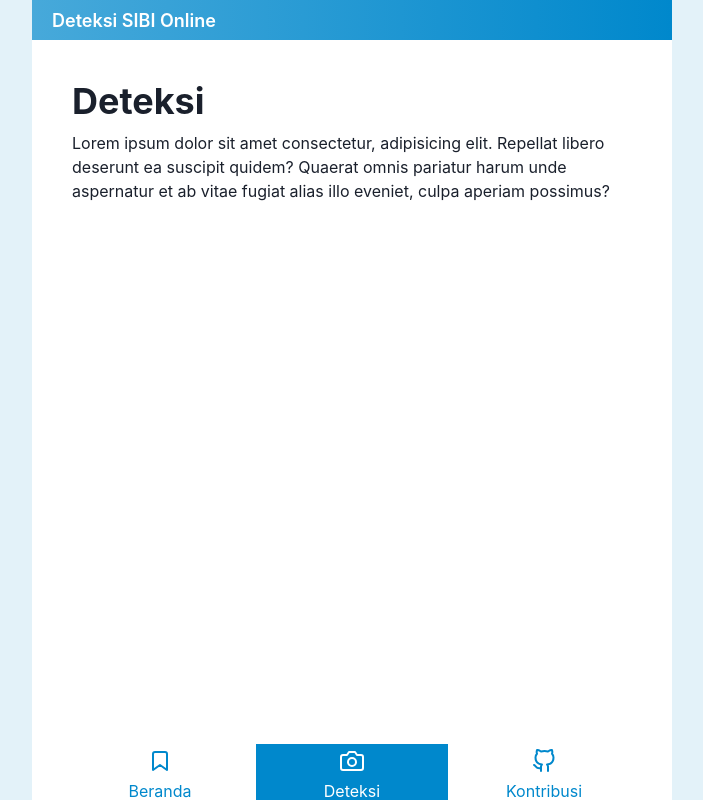
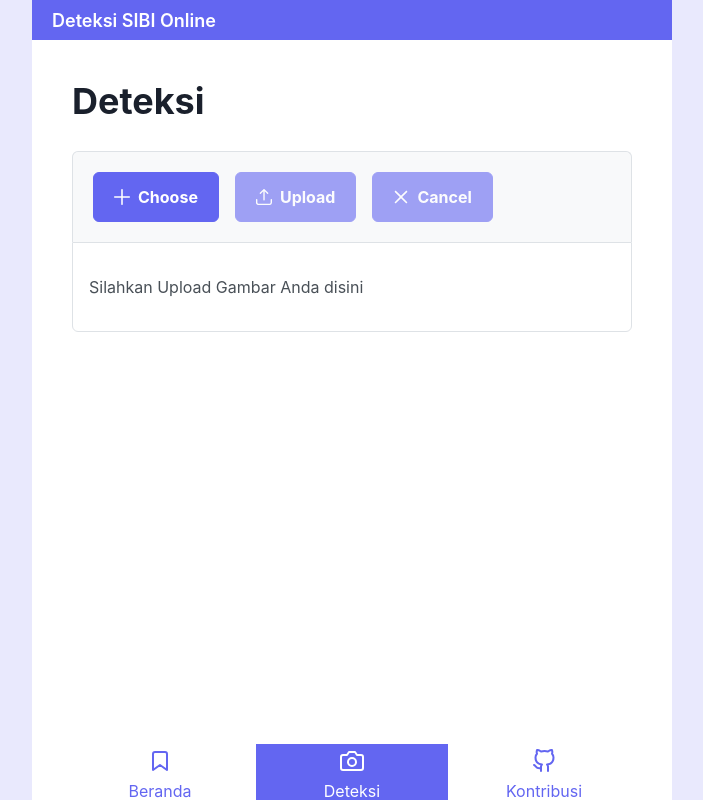
Before and after one commit to radityohanif/sibi-sign-language-detection, a React (Vite) app in the folder frontend/: page /deteksi in a window 1280 px wide. Shown: the whole page, without its empty margins (288-991 px from the left). Built offline with nearby package versions, Linux system fonts and the light colour scheme.

Commit message:
integrasi model ke frontend

```diff
--- a/frontend/src/components/button/button-bottom-navigation.tsx
+++ b/frontend/src/components/button/button-bottom-navigation.tsx
@@ -14,8 +14,8 @@ export default function ButtonBottomNavigation(props: IProps) {
   const { icon, text, href, isActive } = props
   return (
     <Box
-      bg={(isActive) ? 'telegram.500' : 'white'}
-      color={(isActive) ? 'white' : 'telegram.500'}
+      bg={(isActive) ? '#6366F1' : 'white'}
+      color={(isActive) ? 'white' : '#6366F1'}
       py={'5px'}
       px={'5%'}
       width={'30%'}
--- a/frontend/src/components/button/button-with-modal-image.tsx
+++ b/frontend/src/components/button/button-with-modal-image.tsx
@@ -34,7 +34,7 @@ export default function ButtonWithModalImage(props: IProps) {
           </ModalFooter>
         </ModalContent>
       </Modal>
-      <Button colorScheme="telegram" variant={'outline'} onClick={onOpen}>
+      <Button color={'#6366F1'} variant={'outline'} onClick={onOpen}>
         {text}
       </Button>
     </>
--- a/frontend/src/components/other/card-blog-post.tsx
+++ b/frontend/src/components/other/card-blog-post.tsx
@@ -27,7 +27,7 @@ export default function CardBlogPost() {
         </Box>
         <Stack>
           <Text
-            color={'telegram.500'}
+            color={'#6366F1'}
             textTransform={'uppercase'}
             fontWeight={800}
             fontSize={'sm'}
--- a/frontend/src/components/other/top-navigation.tsx
+++ b/frontend/src/components/other/top-navigation.tsx
@@ -7,7 +7,7 @@ import {
 export default function TopNavigation() {
   return (
     <Stack
-      bgGradient='linear(to-l, telegram.500, telegram.400)'
+      bgGradient='linear(to-l, #6366F1, #6366F1)'
       width={'100%'}
       height={'5vh'}
       color={'white'}
--- a/frontend/src/layout/mobile-layout.tsx
+++ b/frontend/src/layout/mobile-layout.tsx
@@ -15,7 +15,7 @@ interface MobileLayoutProps {
 export default function MobileLayout(props: MobileLayoutProps) {
   const { children } = props
   return (
-    <Box bg={'telegram.50'}>
+    <Box bg={'#6366f124'}>
       <Container maxW={'container.sm'} px={{ sm: '0px' }}>
         <VStack
           bg={'white'}
--- a/frontend/src/pages/public/beranda.tsx
+++ b/frontend/src/pages/public/beranda.tsx
@@ -113,7 +113,7 @@ export default function Beranda() {
   return (
     <MobileLayout>
       <Heading>
-        Halo Selamat Datang Kembali
+        Halo Selamat Datang
       </Heading>
       <Text fontSize={'xl'} mb={5}>
         Yuk Kenali apa itu <b>SIBI</b> (Sistem Isyarat Bahasa Indonesi). dan bagaimana contohnya.
--- a/frontend/src/pages/public/deteksi.tsx
+++ b/frontend/src/pages/public/deteksi.tsx
@@ -1,15 +1,77 @@
-import { Text, Heading } from "@chakra-ui/react";
+import { Heading, Text } from "@chakra-ui/react";
 import MobileLayout from "../../layout/mobile-layout";
+import { FileUpload } from "primereact/fileupload";
+import {
+  Button,
+  Modal,
+  ModalOverlay,
+  ModalHeader,
+  ModalContent,
+  ModalBody,
+  ModalCloseButton,
+  ModalFooter,
+  useDisclosure,
+  Image,
+} from "@chakra-ui/react";
+import { useState } from "react";
 
 export default function Deteksi() {
+  const { isOpen, onOpen, onClose } = useDisclosure();
+
+  const [isError, setIsError] = useState<boolean>(false);
+  const [label, setLabel] = useState<any>();
+  const [blobImage, setBlobImage] = useState<any>();
+
+  const onUpload = (e: any) => {
+    console.log("masuk")
+    try {
+      const response = JSON.parse(e.xhr.responseText);
+      setLabel(response[0].class);
+      setBlobImage(e.files[0].objectURL);
+      setIsError(false);
+      onOpen();
+    } catch (error) {
+      onOpen();
+      setIsError(true);
+    }
+  };
+
   return (
     <MobileLayout>
-      <Heading>
-        Deteksi
-      </Heading>
-      <Text>
-        Lorem ipsum dolor sit amet consectetur, adipisicing elit. Repellat libero deserunt ea suscipit quidem? Quaerat omnis pariatur harum unde aspernatur et ab vitae fugiat alias illo eveniet, culpa aperiam possimus?
-      </Text>
+      <Heading marginBottom={"20px"}>Deteksi</Heading>
+      <FileUpload
+        name="file"
+        onUpload={onUpload}
+        url={"http://127.0.0.1:5003/api/predict"}
+        accept="image/*"
+        maxFileSize={1000000}
+        emptyTemplate={<p className="m-0">Silahkan Upload Gambar Anda disini</p>}
+      />
+      <Modal onClose={onClose} isOpen={isOpen} isCentered>
+        <ModalOverlay />
+        <ModalContent>
+          {isError ? (
+            <>
+              <ModalHeader>Bahasa Isyarat Tidak Terdeteksi</ModalHeader>
+              <ModalCloseButton />
+            </>
+          ) : (
+            <>
+              <ModalHeader>Hasil Deteksi</ModalHeader>
+              <ModalCloseButton />
+              <ModalBody>
+                <Text>
+                  Teredeteksi Bahasa Isyarat Huruf <b>{label}</b>
+                  <Image src={blobImage} />
+                </Text>
+              </ModalBody>
+            </>
+          )}
+          <ModalFooter>
+            <Button onClick={onClose}>Close</Button>
+          </ModalFooter>
+        </ModalContent>
+      </Modal>
     </MobileLayout>
-  )
+  );
 }
--- a/frontend/src/pages/public/profile.tsx
+++ b/frontend/src/pages/public/profile.tsx
@@ -17,7 +17,7 @@ export default function Profile() {
         <HStack mb={5}>
           <Avatar
             name={'Hanif Radityo'}
-            bg={'telegram.500'}
+            bg={'#6366F1'}
             color={'white'}
             size={'lg'}
             mr={2}
```
Also changed, not shown: 2 other files (tests, documents, lock files or other folders).
